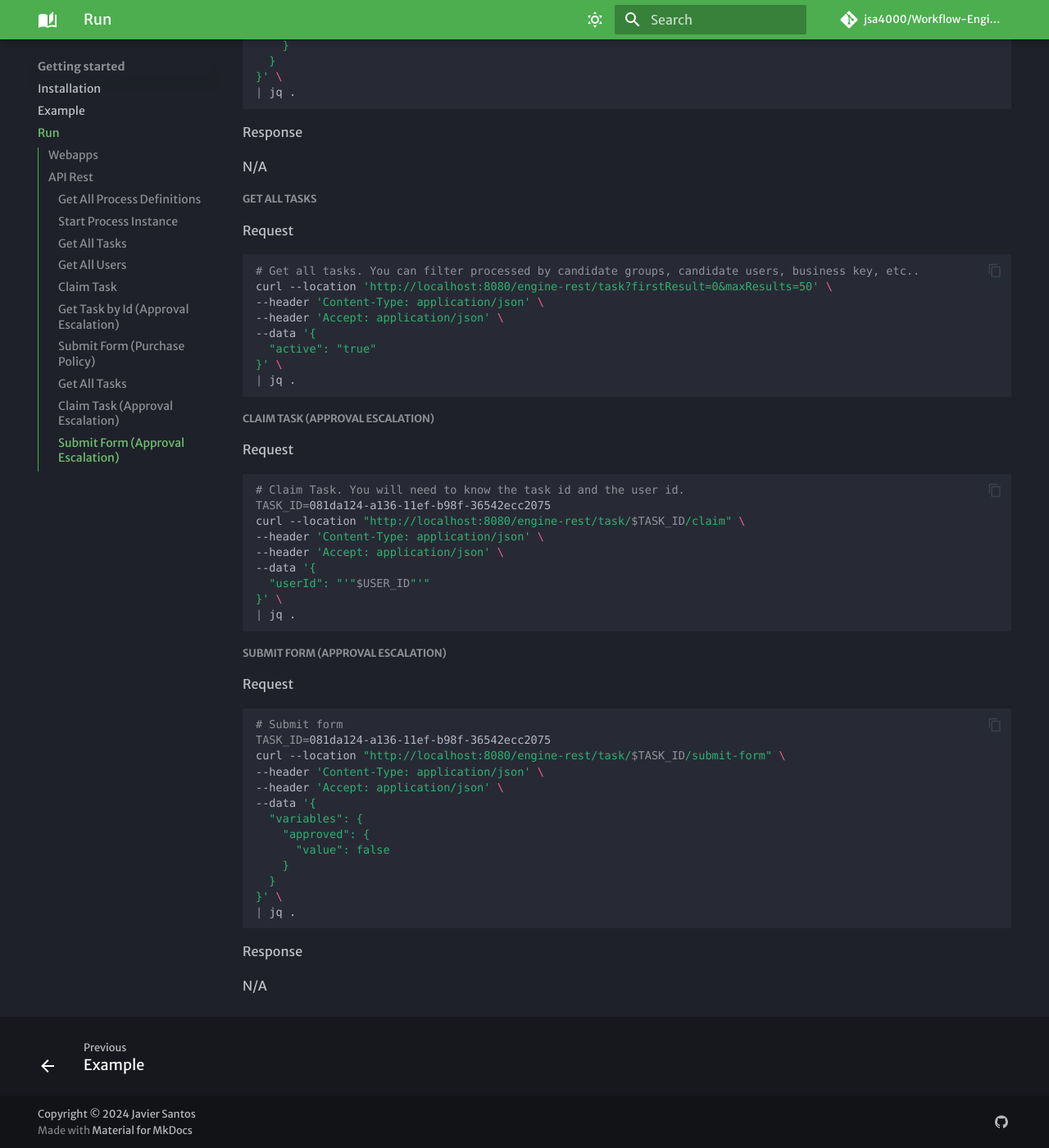
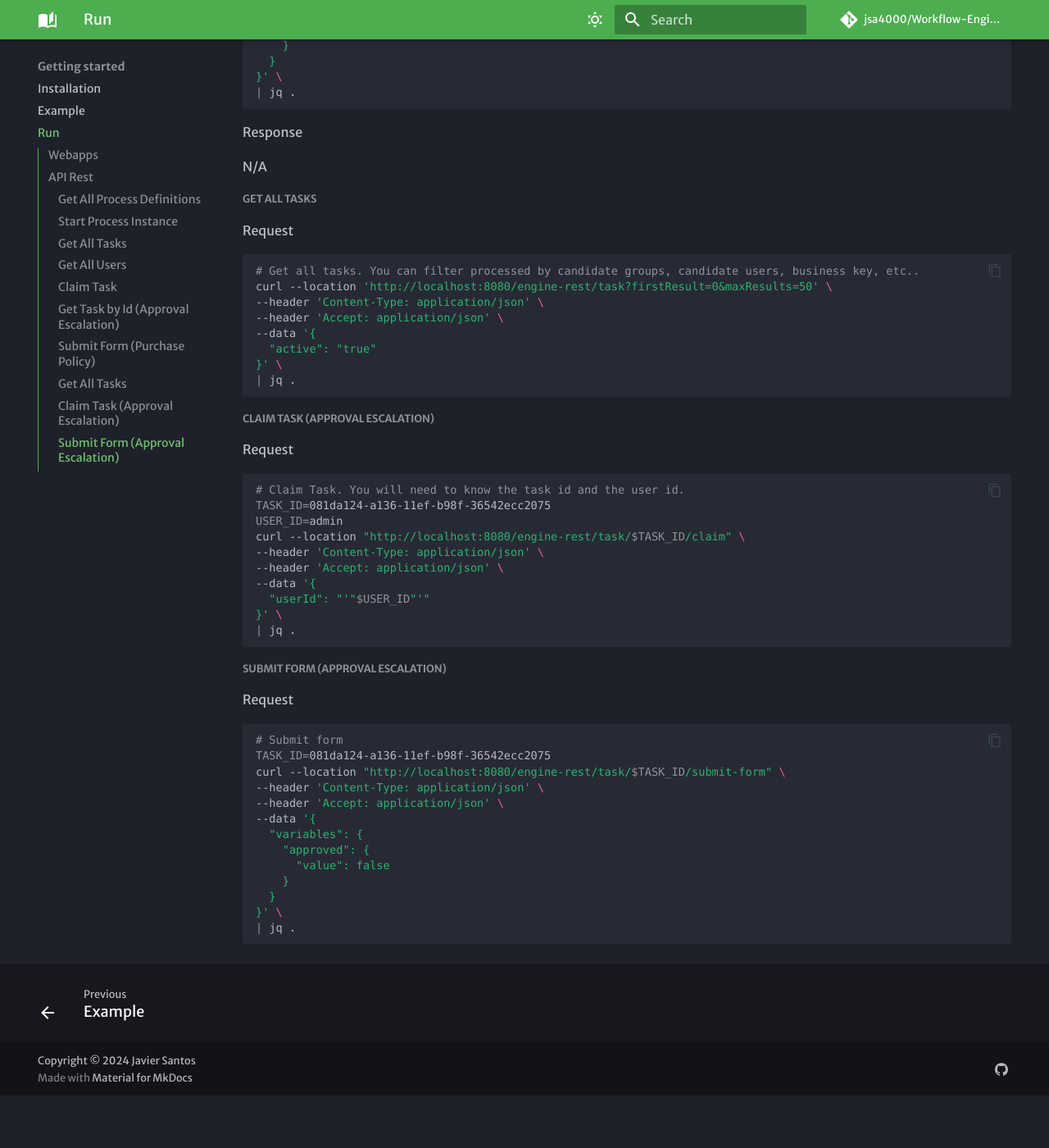
Before and after one commit to jsa4000/Workflow-Engine-Example, an MkDocs documentation site: the page built from docs/getting-started/workflow-run.md, in a window 1280 px wide and 1400 px high, scrolled down 7796 px. Shown: the whole window at 82% size. Built offline with MkDocs 1.6.1 and Material for MkDocs 9.7.7, drawn with Linux system fonts in a browser that asks for light colours; some web fonts are replaced; comment, search, counter and statistics services are not loaded; after the commit the page ends 9132 px from its top, so only the background shows below that.

````diff
--- a/docs/getting-started/workflow-run.md
+++ b/docs/getting-started/workflow-run.md
@@ -340,6 +340,7 @@ Request
 ```bash
 # Claim Task. You will need to know the task id and the user id.
 TASK_ID=081da124-a136-11ef-b98f-36542ecc2075
+USER_ID=admin
 curl --location "http://localhost:8080/engine-rest/task/$TASK_ID/claim" \
 --header 'Content-Type: application/json' \
 --header 'Accept: application/json' \
@@ -368,7 +369,3 @@ curl --location "http://localhost:8080/engine-rest/task/$TASK_ID/submit-form" \
 }' \
 | jq .
 ```
-
-Response
-
-N/A
````
